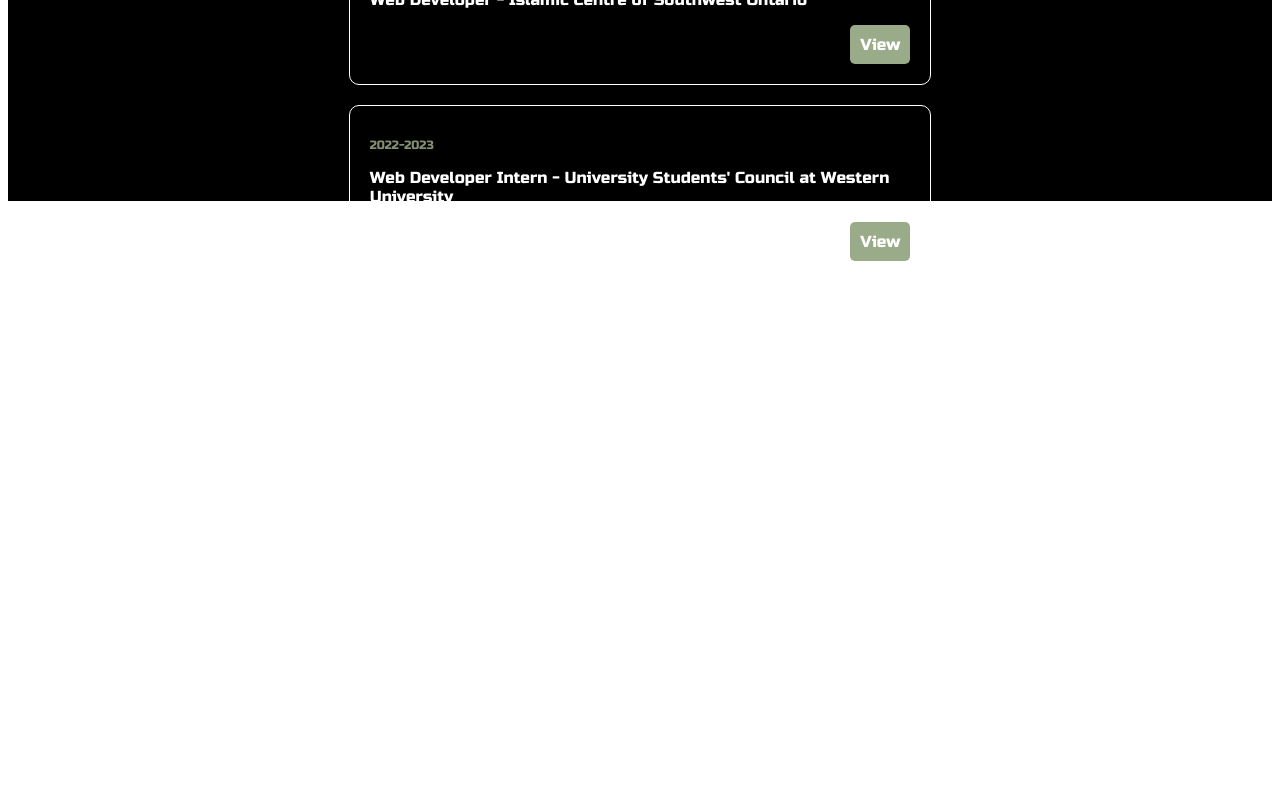
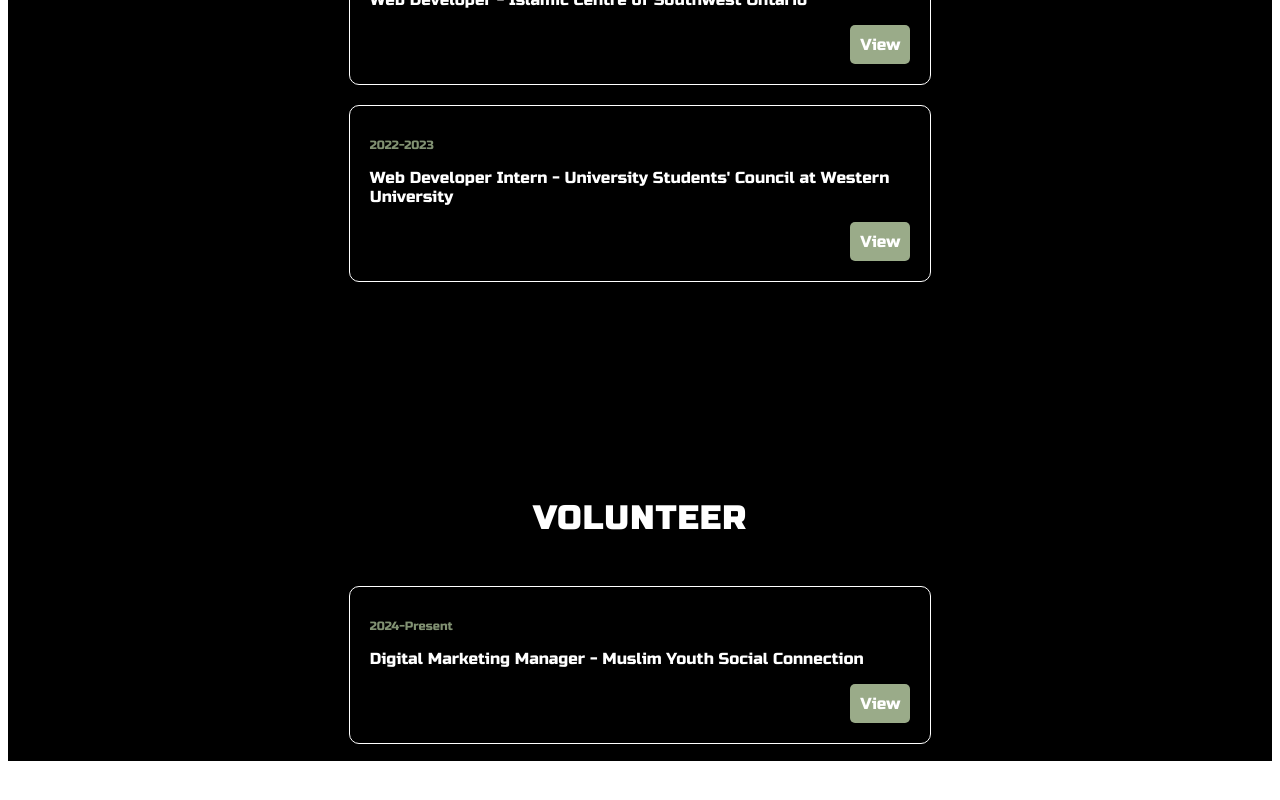
Before and after one commit to joudall/portfolio, a React (Create React App) app: page / in a window 1280 px wide. Shown: the part 1487-2287 px from the top of the page. Before the commit the page ends 1838 px from the top, so only its background shows below. Built offline with nearby package versions, Linux system fonts and the light colour scheme.

Commit message:
added volunteer experience

```diff
--- a/src/about/AboutSection.js
+++ b/src/about/AboutSection.js
@@ -1,7 +1,8 @@
 import React from 'react';
 import '../styles/about.css';
 
-const WorkPosition = ({ title, year, link }) => {
+// Reusable position component for both work and volunteer positions
+const Position = ({ title, year, link }) => {
   return (
     <div className="work-position">
       <p className="work-year">{year}</p>
@@ -11,13 +12,13 @@
   );
 };
 
-const AboutSection = ({title, content, work }) => {
+const AboutSection = ({title, content, positions }) => {
   return (
     <section className="about-section">
       <h2 className="section-title">{title}</h2>
       <div className="section-content">{content}</div>
-      {work && work.map((job, index) => (
-          <WorkPosition key={index} title={job.title} year={job.year} link={job.link} />
+      {positions && positions.map((position, index) => (
+          <Position key={index} title={position.title} year={position.year} link={position.link} />
       ))}
     </section>
   );
@@ -27,28 +28,16 @@
   const sections = [
     {
       title: 'About',
-      content: (
-        <p>
-          Hi, I'm Joud — a code enthusiast who loves to sprinkle creativity into innovative web concepts.
-          I thrive on creating seamless user journeys and watching user metrics improve.
-        </p>
-      ),
+      content: <p>Hi, I'm Joud — a code enthusiast who loves to sprinkle creativity into innovative web concepts. I thrive on creating seamless user journeys and watching user metrics improve.</p>,
     },
     {
       title: 'Education',
-      content: (
-        <p>
-          I am a recent graduate from Western University, I majored in Computer Science but have a large passion for creating web experiences & web applications with great user design & experience!
-        </p>
-      ),
+      content: <p>I am a recent graduate from Western University, I majored in Computer Science but have a large passion for creating web experiences & web applications with great user design & experience!</p>,
     },
     {
       title: 'Work',
-      content: (
-      <React.Fragment>
-      </React.Fragment>
-      ),
-        work: [
+      content: <React.Fragment />,
+      positions: [
         {
           title: "Web Developer - Islamic Centre of Southwest Ontario",
           year: "2023-Present",
@@ -61,12 +50,23 @@
         },
       ]
     },
+    {
+      title: 'Volunteer',
+      content: <React.Fragment />,
+      positions: [
+        {
+          title: "Digital Marketing Manager - Muslim Youth Social Connection",
+          year: "2024-Present",
+          link: "https://www.getmysc.ca/",
+        },
+      ]
+    }
   ];
 
   return (
      <div className="about-container">
       {sections.map((section, index) => (
-      <AboutSection key={index} title={section.title} content={section.content} work={section.work} />))}
+      <AboutSection key={index} title={section.title} content={section.content} positions={section.positions || section.work} />))}
      </div>
   );
 };
```
Lines whose indentation alone changed are shown as unchanged.
